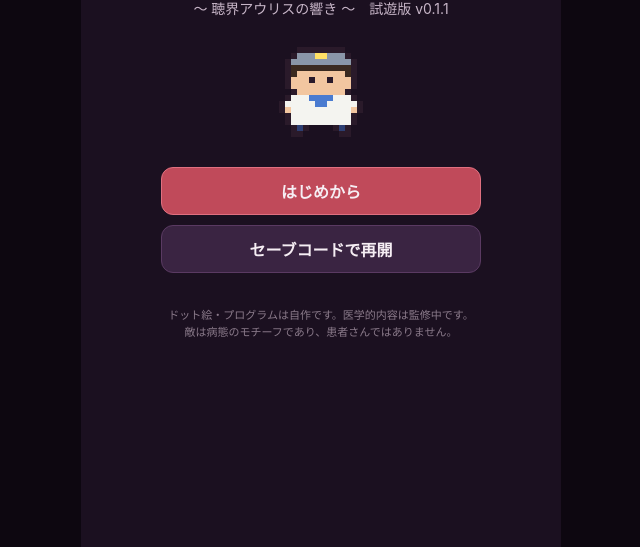
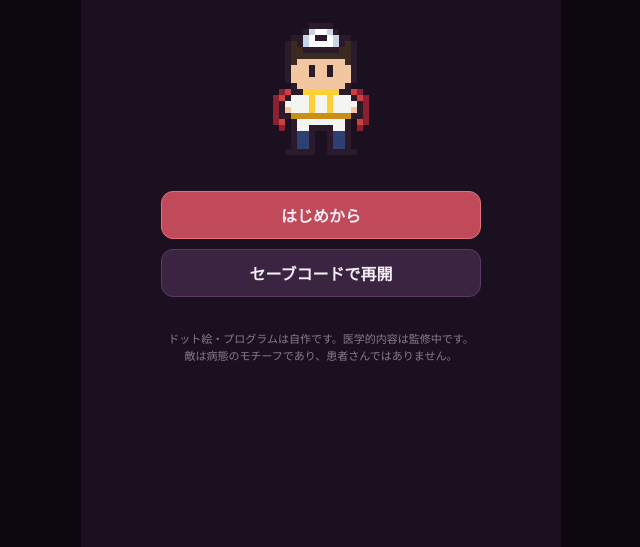
Before and after one commit to shoji-dot/jibika-quest, a website built with Vite: page index.html in a window 1280 px wide. Shown: the part 253-800 px from the top of the page, without its empty margins (319-959 px from the left). Built offline with nearby package versions, Linux system fonts and the light colour scheme.

Commit message:
v0.1.2 主人公を「額帯鏡の勇者」（16×24）に変更・持っている武器を表示・iOSでページが引っ張られる問題を修正
- G2 html/body を画面に固定し、ページ全体の touchmove の既定動作を止める（メニュー等のパネルと入力欄は除く）
- G1 主人公を案A（額帯鏡・赤いマント・金の襟とベルトの白衣、16×24）に変更。正面・背中・横×2コマ
- 持っている武器（細針の刃／吸引の杖）を主人公の絵に重ねて表示し、持ち替えで切り替える
- 当たり判定（10×7）と座標の基準点は変更なし
- アイコンを新しい主人公で再生成
- テスト 45→51件

Co-Authored-By: Claude Opus 5.5 <noreply@anthropic.com>
Claude-Session: https://claude.ai/code/session_01Xt5m5piy5PT2sRf7f16uLM

```diff
--- a/package.json
+++ b/package.json
@@ -1,7 +1,7 @@
 {
   "name": "jibika-quest",
   "private": true,
-  "version": "0.1.1",
+  "version": "0.1.2",
   "description": "耳鼻科クエスト（仮称）— iPhone縦画面の2DアクションRPG（PWA）",
   "type": "module",
   "scripts": {
--- /dev/null
+++ b/src/art/hero.ts
@@ -0,0 +1,227 @@
+// 主人公（案A 額帯鏡の勇者・16×24）のドット絵と、手に持つ武器の重ね絵
+// 設計：docs/11_設計レビュー_v0.1.2（L1・L2・L4 承認済み）。すべて自作。
+// 体の絵に武器の重ね絵を合成して使う。左向きは右向きを左右反転する。
+
+export const HERO_W = 16;
+export const HERO_H = 24;
+
+export type HeroFrame = 'down0' | 'down1' | 'up0' | 'up1' | 'side0' | 'side1';
+export const HERO_FRAMES: readonly HeroFrame[] = ['down0', 'down1', 'up0', 'up1', 'side0', 'side1'];
+
+export const HERO_PALETTE: Record<string, string> = {
+  'G': '#6a7688',
+  'M': '#ffffff',
+  'R': '#8a2030',
+  'T': '#8a96a8',
+  'Y': '#c8901a',
+  'g': '#b8c2d0',
+  'h': '#3b2a20',
+  'k': '#2a1a2a',
+  'm': '#c8d4e8',
+  'n': '#6a4a2a',
+  'p': '#2d3f73',
+  'r': '#d04040',
+  's': '#f2c6a0',
+  't': '#dfe6f2',
+  'w': '#f4f4f0',
+  'y': '#ffcf3a'
+};
+
+/** 体の絵（'.' は透明） */
+export const HERO_BASE: Record<HeroFrame, string[]> = {
+  // 正面・立ち
+  down0: [
+    '................',
+    '......kkkk......',
+    '.....kmMMmk.....',
+    '...kkmMkkMmkk...',
+    '..khkmMMMMmkhk..',
+    '..khhkkkkkkhhk..',
+    '..khhhhhhhhhhk..',
+    '..khsssssssshk..',
+    '..kssskssksssk..',
+    '..kssskssksssk..',
+    '..kssssssssssk..',
+    '...kssssssssk...',
+    '.RrkkyyyyyykkrR.',
+    'RrkwwwywwywwwkrR',
+    'RkwwwwywwywwwwkR',
+    'RkswwwywwywwwskR',
+    'RkkYYYYYYYYYYkkR',
+    'Rr.kwwwwwwwwk.rR',
+    '.R.kwwkkkkwwk.R.',
+    '...kppk..kppk...',
+    '...kppk..kppk...',
+    '...kppk..kppk...',
+    '..kkkkk..kkkkk..',
+    '................',
+  ],
+  // 正面・歩き
+  down1: [
+    '................',
+    '......kkkk......',
+    '.....kmMMmk.....',
+    '...kkmMkkMmkk...',
+    '..khkmMMMMmkhk..',
+    '..khhkkkkkkhhk..',
+    '..khhhhhhhhhhk..',
+    '..khsssssssshk..',
+    '..kssskssksssk..',
+    '..kssskssksssk..',
+    '..kssssssssssk..',
+    '...kssssssssk...',
+    '.RrkkyyyyyykkrR.',
+    'RrkwwwywwywwwkrR',
+    'RkwwwwywwywwwwkR',
+    'RkswwwywwywwwskR',
+    'RkkYYYYYYYYYYkkR',
+    'Rr.kwwwwwwwwk.rR',
+    '.R.kwwkkkkwwk.R.',
+    '...kppk..kppk...',
+    '...kppk..kppk...',
+    '...kppk..kkkk...',
+    '..kkkkk.........',
+    '................',
+  ],
+  // 背中・立ち
+  up0: [
+    '................',
+    '................',
+    '.....kkkkkk.....',
+    '....khhhhhhk....',
+    '...khhhhhhhhk...',
+    '..kkkkkkkkkkkk..',
+    '..khhhhhhhhhhk..',
+    '..khhhhhhhhhhk..',
+    '..khhhhhhhhhhk..',
+    '..khhhhhhhhhhk..',
+    '...khhhhhhhhk...',
+    '....kssssssk....',
+    '.kRRyyyyyyyyRRk.',
+    'kRrrrrrrrrrrrrRk',
+    'kRrrrrRrrRrrrrRk',
+    'ksrrrrRrrRrrrrsk',
+    'kRrrrrRrrRrrrrRk',
+    'kRrrrrrrrrrrrrRk',
+    '.kRrrrrrrrrrrRk.',
+    '..kRRRRRRRRRRk..',
+    '...kppk..kppk...',
+    '...kppk..kppk...',
+    '..kkkkk..kkkkk..',
+    '................',
+  ],
+  // 背中・歩き
+  up1: [
+    '................',
+    '................',
+    '.....kkkkkk.....',
+    '....khhhhhhk....',
+    '...khhhhhhhhk...',
+    '..kkkkkkkkkkkk..',
+    '..khhhhhhhhhhk..',
+    '..khhhhhhhhhhk..',
+    '..khhhhhhhhhhk..',
+    '..khhhhhhhhhhk..',
+    '...khhhhhhhhk...',
+    '....kssssssk....',
+    '.kRRyyyyyyyyRRk.',
+    'kRrrrrrrrrrrrrRk',
+    'kRrrrrRrrRrrrrRk',
+    'ksrrrrRrrRrrrrsk',
+    'kRrrrrRrrRrrrrRk',
+    'kRrrrrrrrrrrrrRk',
+    '.kRrrrrrrrrrrRk.',
+    '..kRRRRRRRRRRk..',
+    '...kppk..kppk...',
+    '...kkkk..kppk...',
+    '.........kkkkk..',
+    '................',
+  ],
+  // 右向き・立ち
+  side0: [
+    '................',
+    '................',
+    '....kkkkkk......',
+    '...khhhhhhkkk...',
+    '..khhhhhhhkmMk..',
+    '..khhhhhhhkMmk..',
+    '..khhhhhsssk....',
+    '..khhhhssksk....',
+    '..khhhhsssssk...',
+    '...khhhssssk....',
+    '....khsssk......',
+    '.....kssk.......',
+    '..RRkyyyyyk.....',
+    '.Rrrkwwwwywk....',
+    'Rrrrkwwwwywk....',
+    'Rrrrkwwswywk....',
+    'RrrrkYYYYYYk....',
+    '.Rrrkwwwwwwk....',
+    '..RRkwwwkwwk....',
+    '.....kppkpk.....',
+    '.....kppkpk.....',
+    '.....kppkpk.....',
+    '....kkkkkkkk....',
+    '................',
+  ],
+  // 右向き・歩き
+  side1: [
+    '................',
+    '................',
+    '....kkkkkk......',
+    '...khhhhhhkkk...',
+    '..khhhhhhhkmMk..',
+    '..khhhhhhhkMmk..',
+    '..khhhhhsssk....',
+    '..khhhhssksk....',
+    '..khhhhsssssk...',
+    '...khhhssssk....',
+    '....khsssk......',
+    '.....kssk.......',
+    '..RRkyyyyyk.....',
+    '.Rrrkwwwwywk....',
+    'Rrrrkwwwwywk....',
+    'Rrrrkwwswywk....',
+    'RrrrkYYYYYYk....',
+    '.Rrrkwwwwwwk....',
+    '..RRkwwwkwwk....',
+    '.....kpkkpk.....',
+    '....kpk..kpk....',
+    '...kpk....kpk...',
+    '..kkk......kkk..',
+    '................',
+  ],
+};
+
+type Dir = 'down' | 'up' | 'side';
+/** 武器の重ね絵：[x, y, 色記号]。手の位置は 正面(2,15)・背中(14,15)・横(7,15) */
+export const WEAPON_OVERLAYS: Record<string, Record<Dir, [number, number, string][]>> = {
+  // 細針の刃：銀の細い針と柄
+  w_pick: {
+    down: [[0, 14, 'k'], [1, 6, 'T'], [1, 7, 't'], [1, 8, 't'], [1, 9, 't'], [1, 10, 't'], [1, 11, 't'], [1, 12, 't'], [1, 13, 't'], [1, 14, 'k'], [1, 15, 'n'], [1, 16, 'n'], [2, 14, 'k']],
+    up: [[13, 14, 'k'], [14, 6, 'T'], [14, 7, 't'], [14, 8, 't'], [14, 9, 't'], [14, 10, 't'], [14, 11, 't'], [14, 12, 't'], [14, 13, 't'], [14, 14, 'k'], [14, 15, 'n'], [14, 16, 'n'], [15, 14, 'k']],
+    side: [[8, 14, 'k'], [8, 15, 'n'], [8, 16, 'k'], [9, 15, 't'], [10, 15, 't'], [11, 15, 't'], [12, 15, 't'], [13, 15, 't'], [14, 15, 't'], [15, 15, 'T']],
+  },
+  // 吸引の杖：先端が曲がった管
+  w_suction: {
+    down: [[0, 13, 'G'], [1, 8, 'g'], [1, 9, 'g'], [1, 10, 'g'], [1, 11, 'g'], [1, 12, 'g'], [1, 13, 'g'], [1, 14, 'g'], [1, 15, 'g'], [1, 16, 'g'], [1, 17, 'G'], [2, 6, 'G'], [2, 7, 'g']],
+    up: [[13, 6, 'G'], [13, 7, 'g'], [14, 8, 'g'], [14, 9, 'g'], [14, 10, 'g'], [14, 11, 'g'], [14, 12, 'g'], [14, 13, 'g'], [14, 14, 'g'], [14, 15, 'g'], [14, 16, 'g'], [14, 17, 'G'], [15, 13, 'G']],
+    side: [[8, 15, 'g'], [9, 15, 'g'], [10, 14, 'G'], [10, 15, 'g'], [11, 15, 'g'], [12, 15, 'g'], [13, 15, 'g'], [14, 16, 'g'], [15, 17, 'G']],
+  },
+};
+
+/** 体の絵に武器の重ね絵を合成した行データを返す（weaponId が null なら武器なし） */
+export function composeHero(frame: HeroFrame, weaponId: string | null): string[] {
+  const rows = HERO_BASE[frame].map((r) => [...r]);
+  if (weaponId) {
+    const dir = frame.slice(0, -1) as Dir;
+    const ov = WEAPON_OVERLAYS[weaponId]?.[dir] ?? [];
+    for (const [x, y, c] of ov) rows[y][x] = c;
+  }
+  return rows.map((r) => r.join(''));
+}
+
+/** テクスチャ名：武器なしは hero_<frame>、武器ありは hero_<frame>_<weaponId> */
+export function heroTextureKey(frame: HeroFrame, weaponId: string | null): string {
+  return weaponId ? `hero_${frame}_${weaponId}` : `hero_${frame}`;
+}
--- a/src/art/sprites.ts
+++ b/src/art/sprites.ts
@@ -1,5 +1,6 @@
 // ドット絵データ（すべて自作。外部素材は使わない）
 // 16×16。左半分（8列）を書き、右半分は左右反転でつくる（mirror: true）。
+// 主人公（16×24）は hero.ts で管理する。
 // '.' は透明。文字ごとの色は palette で指定する。
 
 export interface SpriteDef {
@@ -10,76 +11,7 @@ export interface SpriteDef {
 
 const OUTLINE = '#2a1a2a';
 
-const heroPalette = {
-  k: OUTLINE, w: '#f4f4f0', s: '#f2c6a0', h: '#3b2a20', l: '#ffe066', g: '#8a96a8', b: '#4a7bd0', p: '#2d3f73',
-};
-
-const heroTop = [
-  '........',
-  '....kkkk',
-  '...kgggl',
-  '..kggggg',
-  '..khhhhh',
-  '..khssss',
-  '..ksssks',
-  '..ksssss',
-  '...kssss',
-  '..kwwwbb',
-  '.kwwwwwb',
-  '.kswwwww',
-  '..kwwwww',
-  '..kwwwww',
-];
-
-// 背中（左半分）
-const heroBack = [
-  '........',
-  '....kkkk',
-  '...kgggg',
-  '..kggggg',
-  '..khhhhh',
-  '..khhhhh',
-  '..khhhhh',
-  '..khhhhh',
-  '...kssss',
-  '..kwwwww',
-  '.kwwwwww',
-  '.kswwwww',
-  '..kwwwww',
-  '..kwwwww',
-];
-
-// 横向き（16列そのまま。右向き）
-const heroSide = [
-  '................',
-  '.....kkkkkk.....',
-  '....kggggggkk...',
-  '...kgggggggll...',
-  '...khhhhhhhk....',
-  '...khhhhsssk....',
-  '...khhhssks.....',
-  '....khhsssss....',
-  '.....kssssk.....',
-  '....kwwwwbbk....',
-  '...kwwwwwwbk....',
-  '...kwwwswwwk....',
-  '...kwwwwwwwk....',
-  '....kwwwwwk.....',
-];
-
 export const SPRITES: Record<string, SpriteDef> = {
-  // 主人公（医師見習い）：白衣、ヘッドライト付きの帽子
-  hero0: { palette: heroPalette, mirror: true, rows: [...heroTop, '...kpk..', '...kk...'] },
-  hero1: { palette: heroPalette, mirror: true, rows: ['........', ...heroTop.slice(0, 13), '...kpkk.', '....kk..'] },
-
-  // 主人公・背中（上向き）
-  hero_up0: { palette: heroPalette, mirror: true, rows: [...heroBack, '...kpk..', '...kk...'] },
-  hero_up1: { palette: heroPalette, mirror: true, rows: ['........', ...heroBack.slice(0, 13), '...kpkk.', '....kk..'] },
-
-  // 主人公・横向き（右向き。左は反転して使う）。ヘッドライトが前を向く
-  hero_side0: { palette: heroPalette, rows: [...heroSide, '.....kpkpk......', '.....kk.kk......'] },
-  hero_side1: { palette: heroPalette, rows: ['................', ...heroSide.slice(0, 13), '....kp...pk.....', '...kk.....kk....'] },
-
   // 教授：白髪・眼鏡・ネクタイ
   professor: {
     mirror: true,
--- a/src/style.css
+++ b/src/style.css
@@ -20,6 +20,10 @@
 * { box-sizing: border-box; -webkit-tap-highlight-color: transparent; }
 
 html, body {
+  /* v0.1.2：iOS でページ全体が引っ張られて動かないよう画面に固定する */
+  position: fixed;
+  inset: 0;
+  width: 100%;
   margin: 0;
   height: 100%;
   background: #0d0710;
@@ -174,7 +178,7 @@ textarea { min-height: 120px; font-family: ui-monospace, Menlo, monospace; font-
 .title-wrap { min-height: 100%; display: flex; flex-direction: column; align-items: center; justify-content: center; text-align: center; gap: 10px; }
 .title-logo { font-size: 38px; font-weight: 900; letter-spacing: 0.06em; color: #fff; text-shadow: 0 3px 0 #c04a5a, 0 6px 0 #5a3a62; }
 .title-sub { margin: 0; color: var(--muted); font-size: 14px; }
-.title-hero { width: 96px; height: 96px; image-rendering: pixelated; margin: 10px 0 6px; }
+.title-hero { width: 96px; height: 144px; image-rendering: pixelated; margin: 10px 0 6px; }
 .title-btns { width: 100%; max-width: 320px; margin-top: 10px; }
 .foot { margin-top: 14px; font-size: 11px !important; color: #8a7a8a !important; }
 
--- a/src/ui/controls.ts
+++ b/src/ui/controls.ts
@@ -80,6 +80,18 @@ export function initControls(): void {
   press('btn-swap', () => bus.emit('action', 'swap'));
   press('btn-item', () => bus.emit('action', 'item'));
 
+  // iOS でページ全体が引っ張られる動き（ゴムのように伸びて戻る）を止める。
+  // スクロールが必要なパネル（メニュー等）と入力欄の中だけは止めない。
+  document.addEventListener(
+    'touchmove',
+    (e) => {
+      const t = e.target as Element | null;
+      if (t?.closest('.panel, textarea, input')) return;
+      e.preventDefault();
+    },
+    { passive: false },
+  );
+
   // iOS のピンチズーム・ダブルタップズームを止める
   document.addEventListener('gesturestart', (e) => e.preventDefault());
   document.addEventListener('dblclick', (e) => e.preventDefault(), { passive: false });
--- a/src/ui/menu.ts
+++ b/src/ui/menu.ts
@@ -148,7 +148,7 @@ function body(): string {
           <b>C：攻撃ボタン</b><p>「攻撃」ボタンを押している間だけ攻撃します。</p></div>
         <h3>この版について</h3>
         <div class="card">
-          <p>耳鼻科クエスト 試遊版 v0.1.1</p>
+          <p>耳鼻科クエスト 試遊版 v0.1.2</p>
           <p class="note">ドット絵・プログラムはすべて自作です（外部素材なし）。医学的な内容は監修中で、ゲーム上の演出は医学的事実と異なる場合があります。</p>
           <p class="note">PC：WASD/矢印で移動、J 攻撃、K 特殊、L 持替、I 道具</p>
         </div>`;
--- a/src/ui/screens.ts
+++ b/src/ui/screens.ts
@@ -1,5 +1,5 @@
 // タイトル・名前入力・戦闘不能の画面（DOM）
-import { SPRITES, expandRows } from '../art/sprites';
+import { HERO_H, HERO_PALETTE, HERO_W, composeHero } from '../art/hero';
 import { createNewSave, decodeSaveCode, DEFAULT_NAME, NAME_MAX, normalizeName, type SaveData } from '../systems/save';
 import { newPlayerId, writeSave } from '../game/storage';
 import { bus } from '../game/store';
@@ -7,15 +7,15 @@ import { bus } from '../game/store';
 const screen = () => document.getElementById('screen')!;
 
 function heroCanvas(): HTMLCanvasElement {
-  const def = SPRITES.hero0;
+  // 武器なしの正面の絵（16×24）
   const c = document.createElement('canvas');
-  c.width = 16;
-  c.height = 16;
+  c.width = HERO_W;
+  c.height = HERO_H;
   c.className = 'title-hero';
   const ctx = c.getContext('2d')!;
-  expandRows(def).forEach((row, y) =>
+  composeHero('down0', null).forEach((row, y) =>
     [...row].forEach((ch, x) => {
-      const col = def.palette[ch];
+      const col = HERO_PALETTE[ch];
       if (col) {
         ctx.fillStyle = col;
         ctx.fillRect(x, y, 1, 1);
@@ -33,7 +33,7 @@ export function showTitle(existing: SaveData | null): Promise<SaveData> {
     el.innerHTML = `
       <div class="title-wrap">
         <div class="title-logo">耳鼻科クエスト</div>
-        <p class="title-sub">〜 聴界アウリスの響き 〜　試遊版 v0.1.1</p>
+        <p class="title-sub">〜 聴界アウリスの響き 〜　試遊版 v0.1.2</p>
         <div id="hero-slot"></div>
         <div class="title-btns">
           ${existing ? `<button class="pbtn primary wide" data-continue>つづきから（${escapeHtml(existing.series.name)} Lv${existing.apps.ear.level}）</button>` : ''}
```
Also changed, not shown: scripts/make-icons.ts (+9 -10 lines), src/art/art.ts (+23 -0 lines), src/scenes/FieldScene.ts (+26 -14 lines), tests/hero.test.ts (added, +50 -0 lines), public/apple-touch-icon.png, public/favicon.png, public/icon-192.png, public/icon-512.png.
